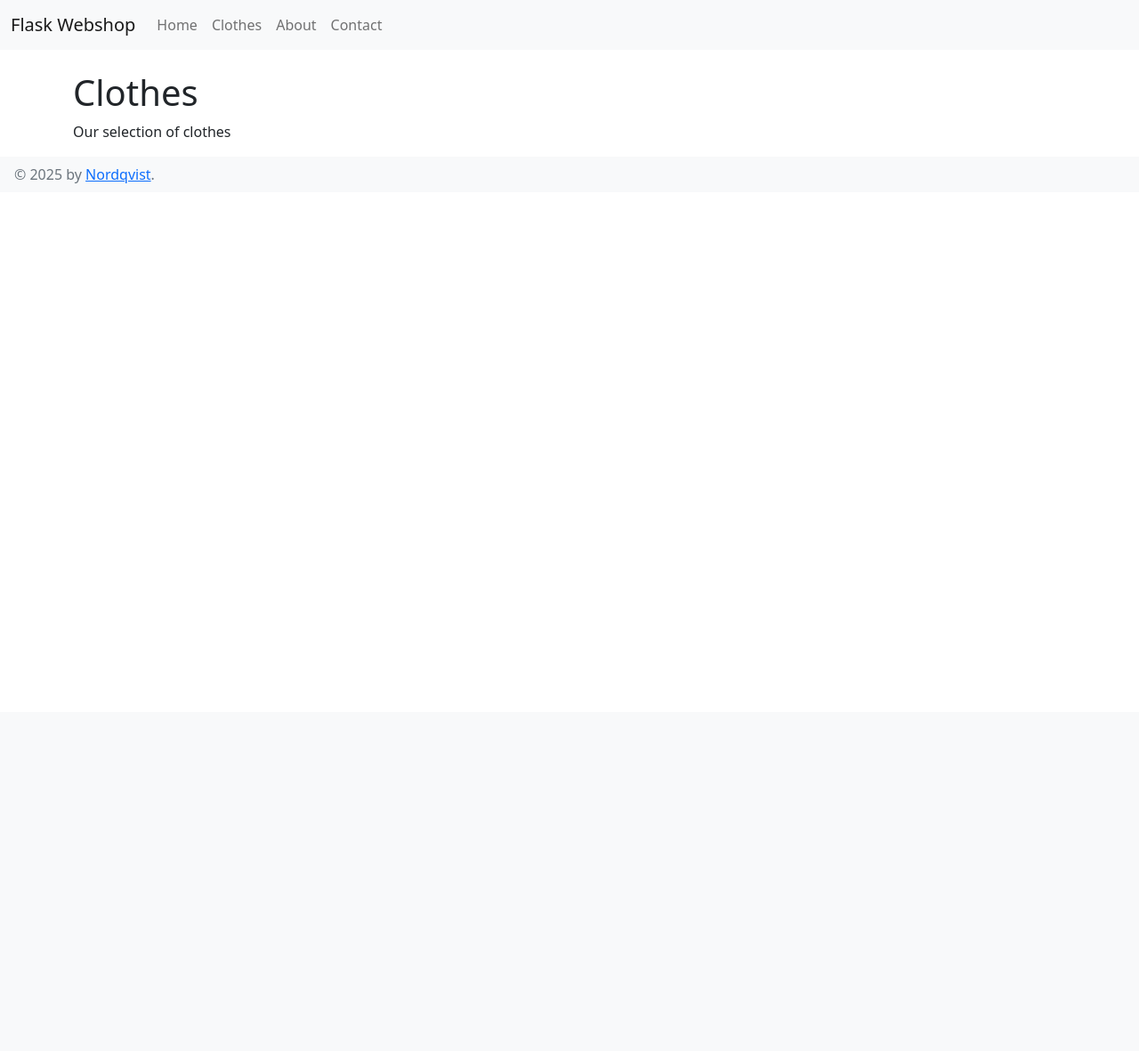
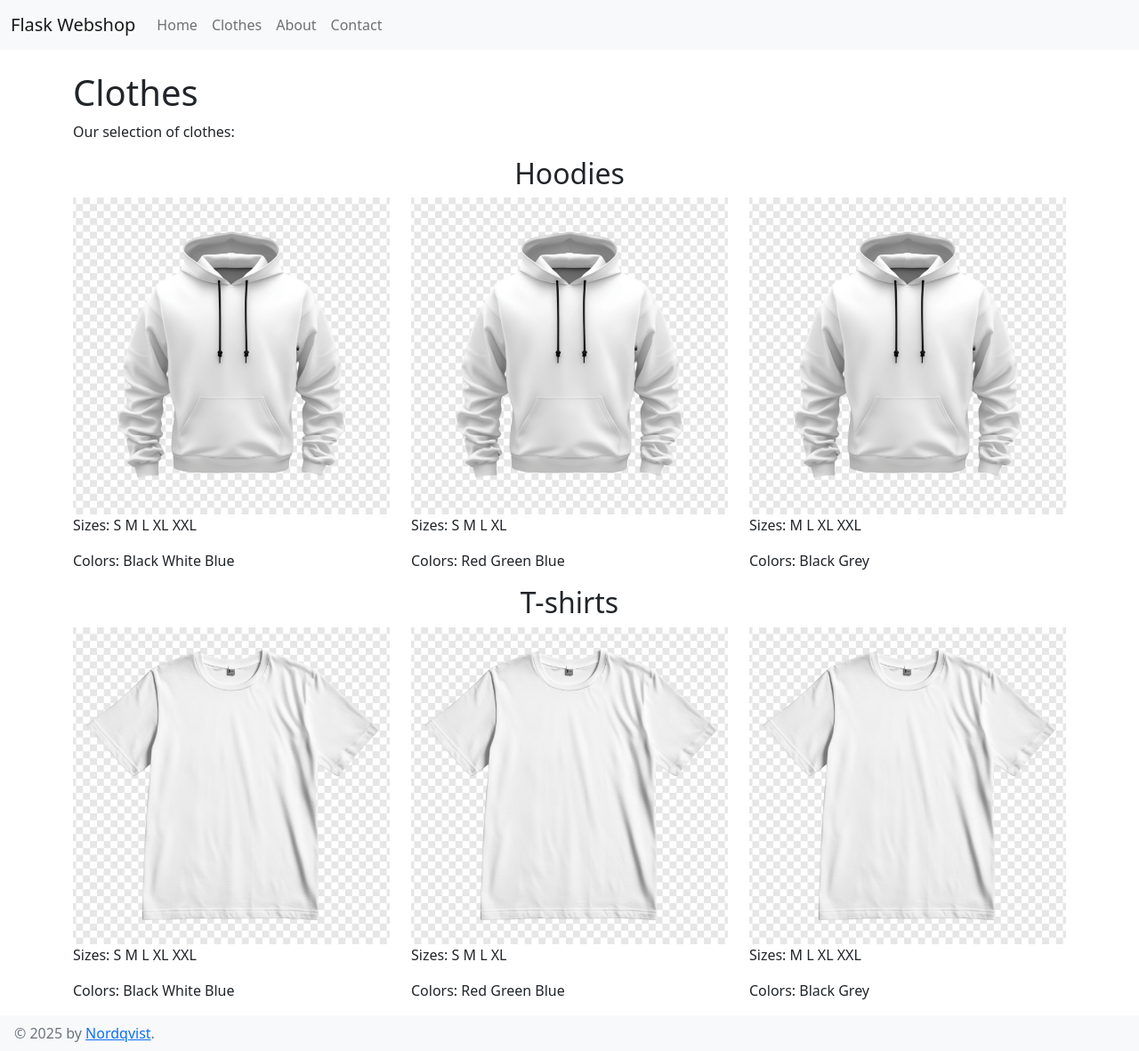
Before and after one commit to FilipNordqvist/flask-lookbook, a Flask app: page /clothes in a window 1280 px wide. Shown: the whole page at 89% size. Before the commit the page ends 206 px from the top, so only its background shows below. Run offline with Flask 3, Linux system fonts and the light colour scheme.

Commit message:
La till fler bilder och en grid

```diff
--- a/templates/clothes.html
+++ b/templates/clothes.html
@@ -2,5 +2,73 @@
 {% block title %}Clothes{% endblock %}
 {% block content %}
   <h1>Clothes</h1>
-  <p>Our selection of clothes</p>
+  <p>Our selection of clothes:</p>
+  <h2 style="text-align: center;">Hoodies</h2>
+
+<div class="row">
+  <div class="col-md-4">
+    <div class="thumbnail">
+      <img src="{{ url_for('static', filename='hoodie.jpg') }}" alt="Hoodie" style="width: 100%"/>
+      <div class="caption">
+        <p>Sizes: S M L XL XXL</p>
+        <p>Colors: Black White Blue</p>
+      </div>
+    </div>
+  </div>
+
+  <div class="col-md-4">
+    <div class="thumbnail">
+      <img src="{{ url_for('static', filename='hoodie.jpg') }}" alt="Shirt" style="width: 100%"/>
+      <div class="caption">
+        <p>Sizes: S M L XL</p>
+        <p>Colors: Red Green Blue</p>
+      </div>
+    </div>
+  </div>
+
+  <div class="col-md-4">
+    <div class="thumbnail">
+      <img src="{{ url_for('static', filename='hoodie.jpg') }}" alt="Jacket" style="width: 100%"/>
+      <div class="caption">
+        <p>Sizes: M L XL XXL</p>
+        <p>Colors: Black Grey</p>
+      </div>
+    </div>
+  </div>
+</div>
+
+<h2 style="text-align: center;">T-shirts</h2>
+
+<div class="row">
+  <div class="col-md-4">
+    <div class="thumbnail">
+      <img src="{{ url_for('static', filename='tshirt.jpg') }}" alt="T-shirt" style="width: 100%"/>
+      <div class="caption">
+        <p>Sizes: S M L XL XXL</p>
+        <p>Colors: Black White Blue</p>
+      </div>
+    </div>
+  </div>
+
+  <div class="col-md-4">
+    <div class="thumbnail">
+      <img src="{{ url_for('static', filename='tshirt.jpg') }}" alt="T-shirt" style="width: 100%"/>
+      <div class="caption">
+        <p>Sizes: S M L XL</p>
+        <p>Colors: Red Green Blue</p>
+      </div>
+    </div>
+  </div>
+
+  <div class="col-md-4">
+    <div class="thumbnail">
+      <img src="{{ url_for('static', filename='tshirt.jpg') }}" alt="T-shirt" style="width: 100%"/>
+      <div class="caption">
+        <p>Sizes: M L XL XXL</p>
+        <p>Colors: Black Grey</p>
+      </div>
+    </div>
+  </div>
+</div>
+
 {% endblock %}
--- a/templates/layout.html
+++ b/templates/layout.html
@@ -31,7 +31,7 @@
   <!-- Footer -->
   <footer class="bg-light text-left text-muted ps-3 py-2 mt-auto">
     {% block footer %}
-      &copy; 2025 by <a href="#">Nordqvist</a>.
+      &copy; 2025 by <a href="https://github.com/FilipNordqvist/flask-webshop">Nordqvist</a>.
     {% endblock %}
   </footer>
 
```
Also changed, not shown: static/hoodie.jpg (added), static/tshirt.jpg (added).
